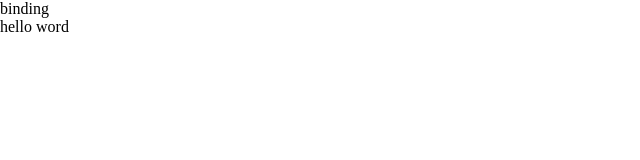
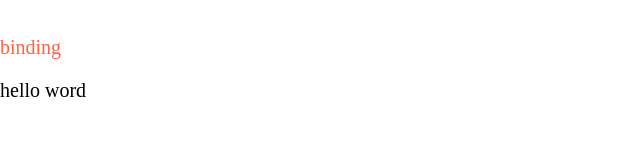
Before and after one commit to emmadesuyrot/binding, a plain HTML site: page index.html in a window 1280 px wide. Shown: the whole page, without its empty margins (0-640 px from the left). Drawn offline with Linux system fonts and the light colour scheme.

Commit message:
added common css

```diff
--- /dev/null
+++ b/assets/common.css
@@ -0,0 +1,13 @@
+h1 {
+	color: tomato
+}
+
+* {margin-top: 1em;}
+
+:root {
+	--base-size: 20px;
+}
+
+body {
+	font-size: 20px;
+}
--- a/index.html
+++ b/index.html
@@ -2,6 +2,7 @@
 	<head>
 		<title>Binding</title>
 		<link href="assets/reset.css" rel="stylesheet">
+		<link href="assets/common.css" rel="stylesheet">
 	</head>
 	<body>
 		<h1>binding</h1>
```
